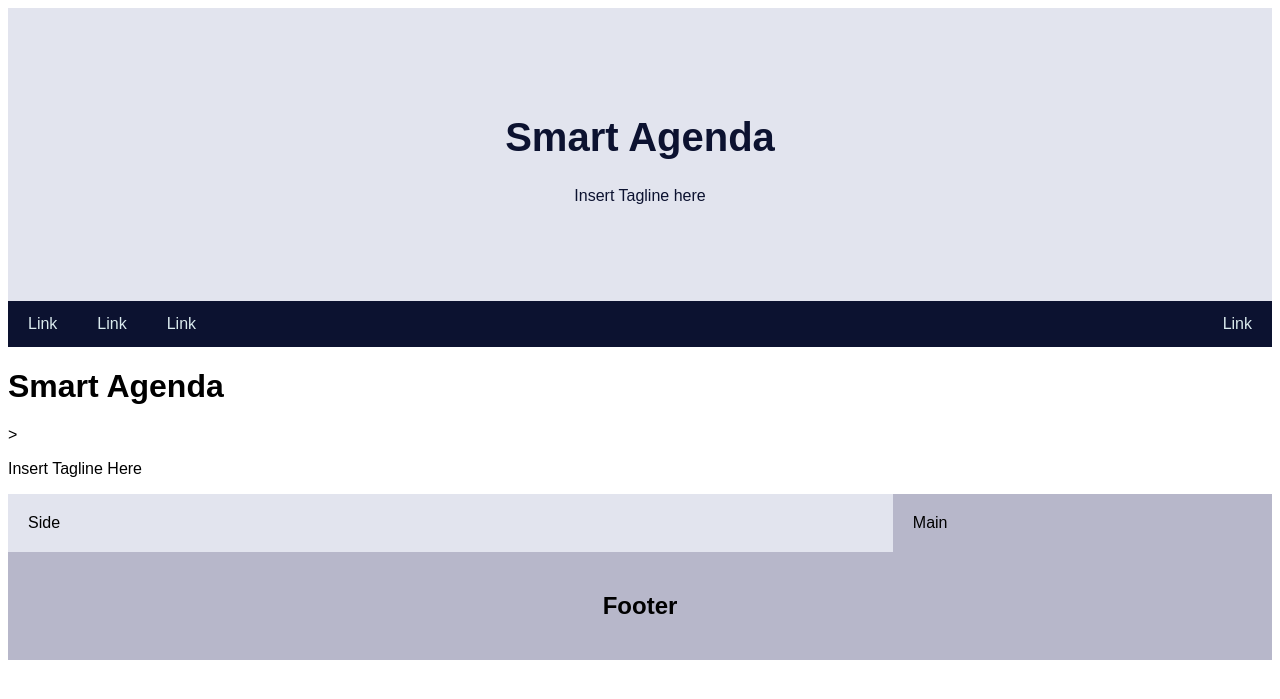
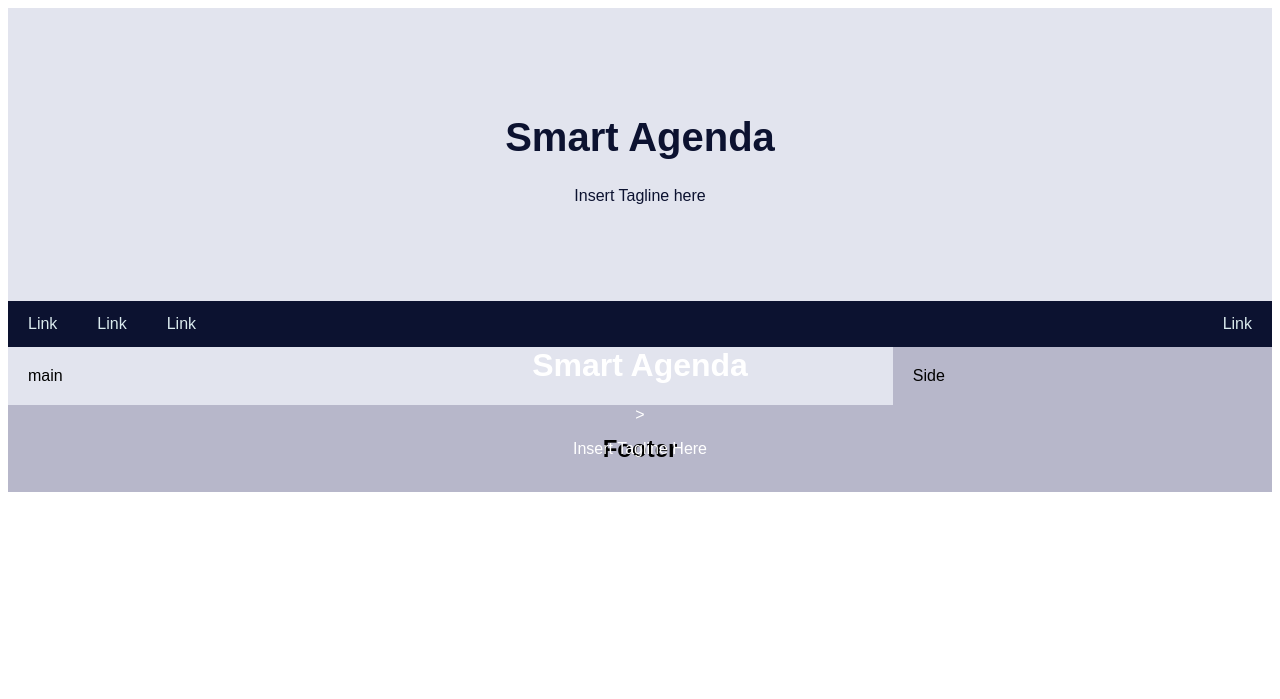
Before and after one commit to GIZMO-08/C2C-Smart_AgendaAI, a PHP site: page / in a window 1280 px wide. Shown: the top 699 px of the page. Run offline with PHP 8.4, Linux system fonts and the light colour scheme.

Commit message:
Hero Image/ Changed height of Footer

```diff
--- a/index.html
+++ b/index.html
@@ -27,8 +27,8 @@
     </div>
 
     <div class="row">
-        <div class="main">Side </div>
-        <div class="side"> Main </div>
+        <div class="main">main </div>
+        <div class="side"> Side </div>
     </div>
     <div class="footer">
         <h2>Footer</h2>
--- a/style.css
+++ b/style.css
@@ -79,7 +79,7 @@ navbar a.hover {
 }
 
 .footer {
-    padding: 20px;
+    padding: 10px;
     text-align:center;
     background: #b7b7ca;
 }
@@ -95,5 +95,11 @@ navbar a.hover {
 }
 
 .hero-text {
+    text-align: center;
+    position: absolute;
+    top: 50%;
+    left: 50%;
+    transform: translate(-50%, -50%);
+    color: white;
 
 }
```
